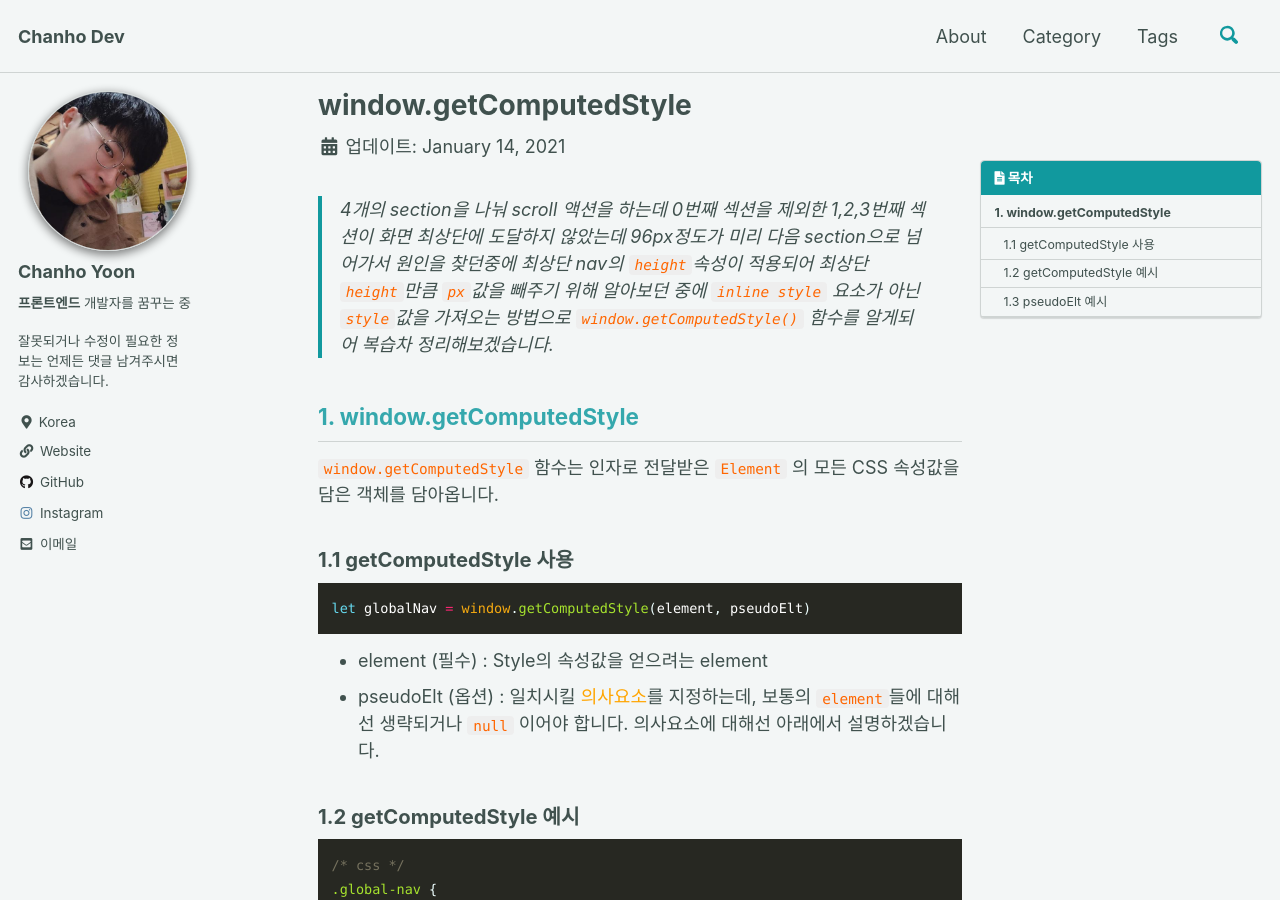
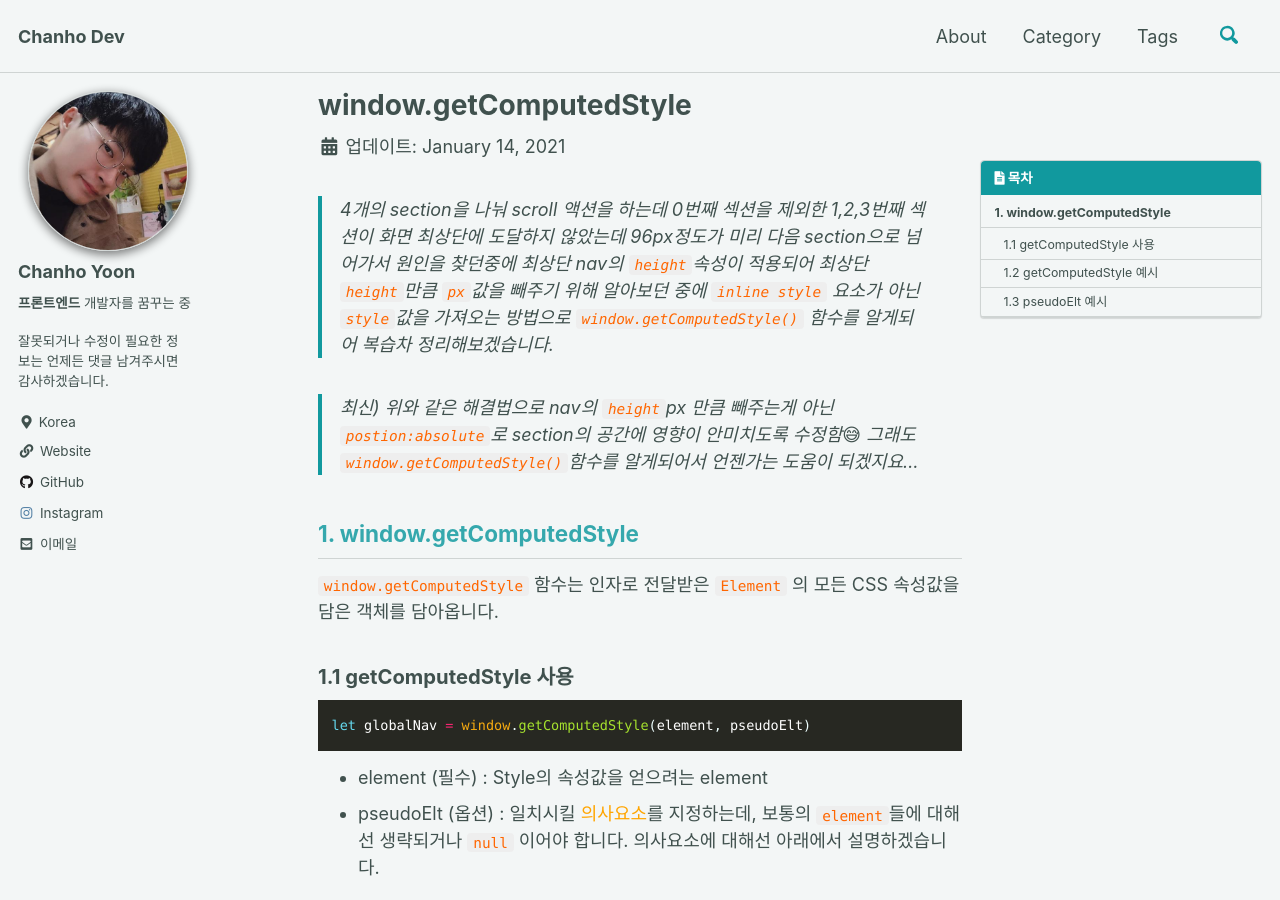
Before and after one commit to chanho-Yoon/chanho-Yoon.github.io, a Jekyll site: the page built from _posts/2021-01-14-js-window.getComputedStyle.md, in a window 1280 px wide and 900 px high. Built offline with Jekyll 4.4.1, drawn with Linux system fonts in a browser that asks for light colours; cached includes are drawn as plain includes; comment, search, counter and statistics services are not loaded.

Commit message:
섹선별 스크롤 nav height 문제 postion:absolute로 공간에 영향이 안미치도록 알게되어 수정

```diff
--- a/_posts/2021-01-14-js-window.getComputedStyle.md
+++ b/_posts/2021-01-14-js-window.getComputedStyle.md
@@ -12,6 +12,9 @@ toc_label: '목차'
 > 미리 다음 section으로 넘어가서 원인을 찾던중에 최상단 nav의 `height`속성이 적용되어 최상단 `height`만큼 `px`값을 빼주기
 > 위해 알아보던 중에 `inline style` 요소가 아닌 `style`값을 가져오는 방법으로 `window.getComputedStyle()` 함수를 알게되어 복습차
 > 정리해보겠습니다.
+
+> 최신) 위와 같은 해결법으로 nav의 `height`px 만큼 빼주는게 아닌 `postion:absolute`로 section의 공간에 영향이 안미치도록 수정함😅
+> 그래도 `window.getComputedStyle()`함수를 알게되어서 언젠가는 도움이 되겠지요...
 
 ## 1. window.getComputedStyle
 
```
